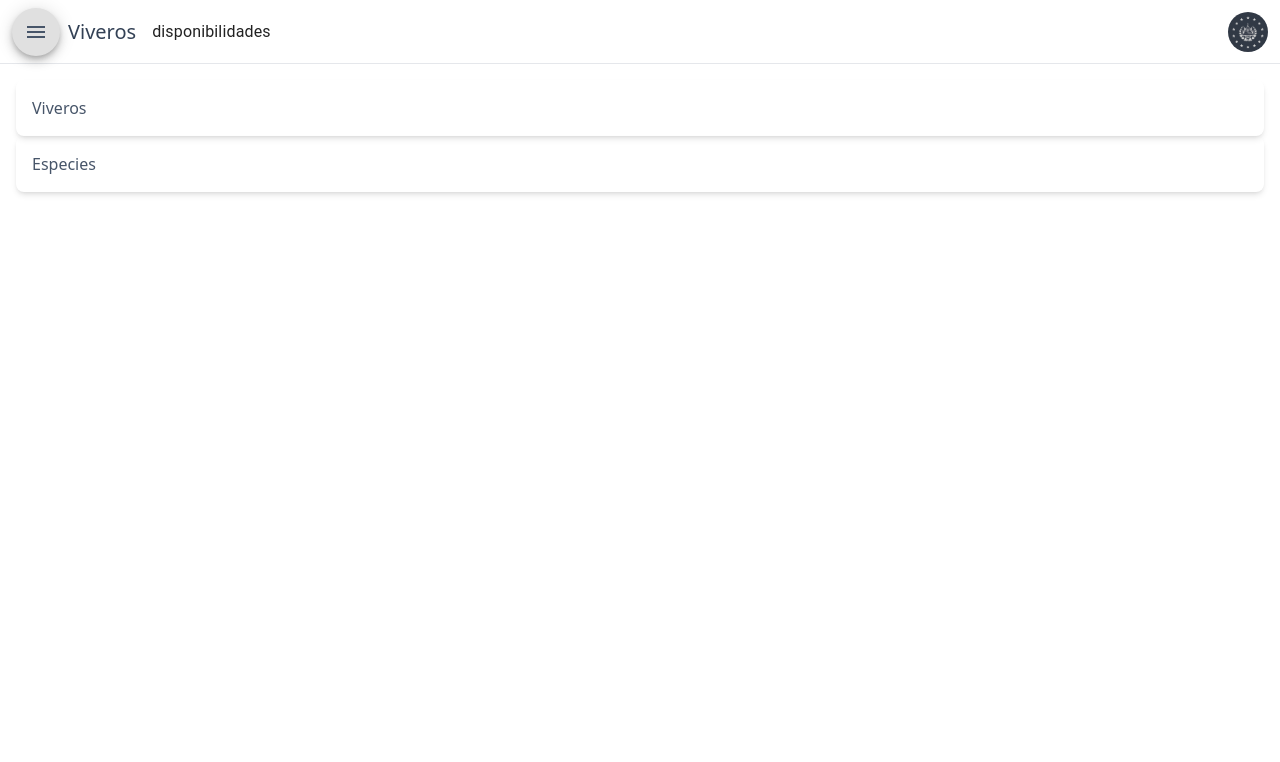
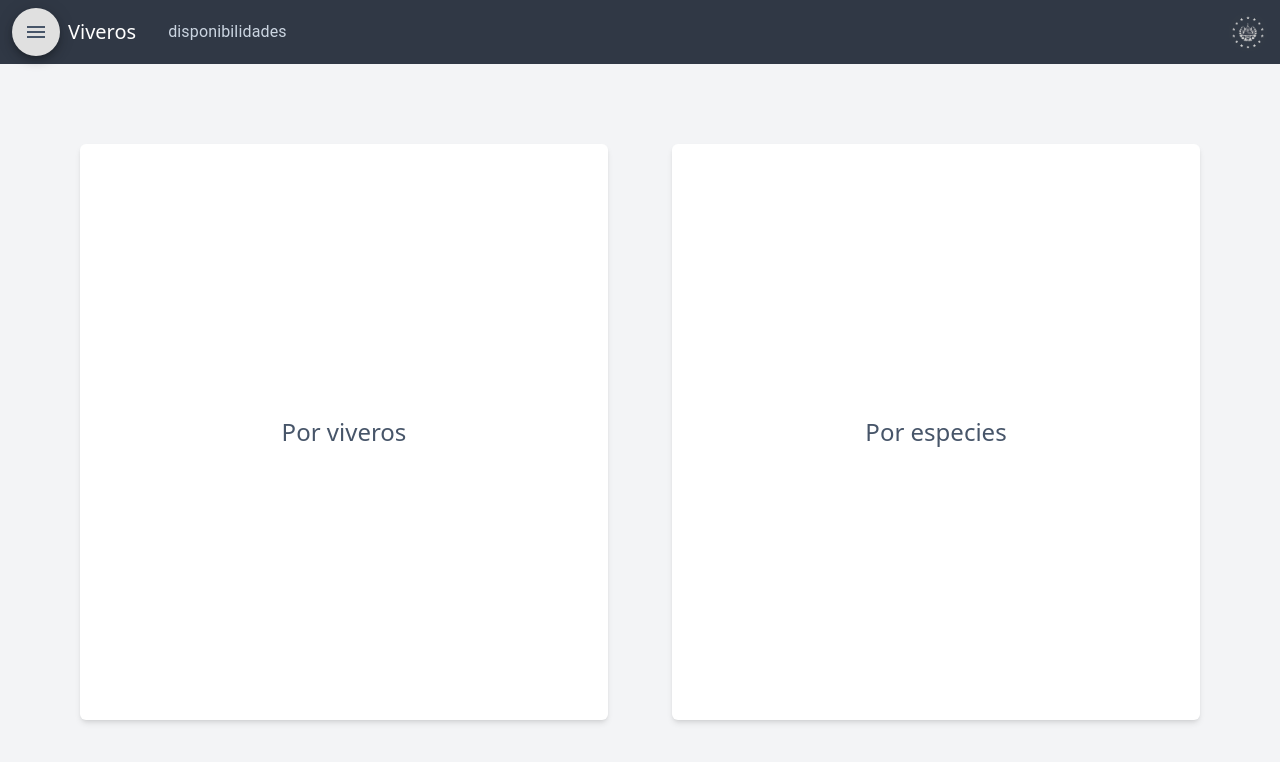
Before and after one commit to DanielParrillas/ambiente-deb-viveros, a Next.js app: page /disponibilidades in a window 1280 px wide. Shown: the top 762 px of the page. Built offline with nearby package versions, Linux system fonts and the light colour scheme.

Commit message:
charts installed

```diff
--- /dev/null
+++ b/components/chart/firtChart.tsx
@@ -0,0 +1,11 @@
+const data = [
+  { year: 2010, count: 10 },
+  { year: 2011, count: 20 },
+  { year: 2012, count: 15 },
+  { year: 2013, count: 25 },
+  { year: 2014, count: 22 },
+  { year: 2015, count: 30 },
+  { year: 2016, count: 28 },
+];
+
+export default function MyFirtChartJS() {}
--- a/components/layout/Layout.tsx
+++ b/components/layout/Layout.tsx
@@ -18,7 +18,7 @@ export default function Layout({ children }: LayoutProps) {
         <SideBar />
       </Slide> */}
 
-      <main className="text-slate-600 pt-16 w-full h-screen overflow-hidden absolute top-0 z-0">
+      <main className="text-slate-600 pt-16 w-full h-screen overflow-hidden absolute top-0 z-0 bg-gray-100">
         <div className="w-full h-full overflow-y-auto p-4">{children}</div>
       </main>
     </>
--- a/components/layout/Navbar.tsx
+++ b/components/layout/Navbar.tsx
@@ -29,13 +29,17 @@ export default function Navbar() {
       );
     }
     if (router.pathname === "/") {
-      links.push(<Typography color="text.primary">Home</Typography>);
+      links.push(<Typography className="text-slate-400">Home</Typography>);
     } else {
       namesSplit.slice(1, namesSplit.length - 1).forEach((name) => {
         acumuladorLink += "/" + name;
         console.log(acumuladorLink);
         links.push(
-          <Link key={acumuladorLink} href={acumuladorLink}>
+          <Link
+            key={acumuladorLink}
+            href={acumuladorLink}
+            className="text-slate-400"
+          >
             {name}
           </Link>
         );
@@ -45,7 +49,7 @@ export default function Navbar() {
       console.log(router.query);
       if (JSON.stringify(router.query) === "{}") {
         links.push(
-          <Typography color="text.primary">{namesSplit.pop()}</Typography>
+          <Typography className="text-slate-300">{namesSplit.pop()}</Typography>
         );
       }
     }
@@ -53,7 +57,7 @@ export default function Navbar() {
   };
 
   return (
-    <nav className="bg-white w-screen h-16 border-b flex items-center justify-between py-2 px-3 z-30 absolute">
+    <nav className="bg-marn-dark w-screen h-16 flex items-center justify-between py-2 px-3 z-30 absolute">
       <div className="flex items-center">
         <Fab
           size="medium"
@@ -63,7 +67,7 @@ export default function Navbar() {
           <MenuIcon className="text-slate-600" />
         </Fab>
         <Link href={"/"}>
-          <h1 className="ml-2 text-slate-700 text-xl mr-4">Viveros</h1>
+          <h1 className="ml-2 text-white text-xl mr-4 md:mr-8">Viveros</h1>
         </Link>
         <Breadcrumbs aria-label="breadcrumb">{listBreadcrumbs()}</Breadcrumbs>
       </div>
--- a/components/layout/SideBar.tsx
+++ b/components/layout/SideBar.tsx
@@ -23,11 +23,15 @@ const sideBarItems = [
 export default function SideBar() {
   const sideBar = useSideBarStore();
   return (
-    <div className=" h-full absolute left-0 top-0 pt-16 w-full sm:w-96  text-slate-700 z-20">
-      <List className="bg-white shadow-2xl h-full w-full py-6">
+    <div className=" h-full absolute left-0 top-0 pt-16 w-full sm:w-72  text-slate-700 z-20">
+      <List className="bg-marn-darklight shadow-2xl h-full w-full py-6">
         {sideBarItems.map((item, i) => (
           <Link key={`listLink-${i}`} href={item.url}>
-            <ListItem key={`listItem-${i}`} disablePadding>
+            <ListItem
+              key={`listItem-${i}`}
+              disablePadding
+              className="text-slate-300"
+            >
               <ListItemButton
                 key={`listItemButton-${i}`}
                 onClick={() => sideBar.cambiarVisivilidad()}
--- a/package.json
+++ b/package.json
@@ -24,9 +24,11 @@
     "eslint": "8.33.0",
     "eslint-config-next": "13.1.6",
     "next": "13.1.6",
+    "prop-types": ">=15.6.0 <16.0.0",
     "react": "18.2.0",
     "react-dom": "18.2.0",
     "react-imask": "^6.4.3",
+    "recharts": "^2.4.3",
     "swr": "^2.0.4",
     "typescript": "4.9.5",
     "zustand": "^4.3.3"
--- a/pages/disponibilidades/index.tsx
+++ b/pages/disponibilidades/index.tsx
@@ -1,16 +1,26 @@
 import Link from "next/link";
 import { useRouter } from "next/router";
 
+const createDisponiblidadLink = (url: string, label: string) => {
+  return { ulr: url, label: label };
+};
+
 export default function Disponibilidades() {
   const router = useRouter();
+  const links = [
+    createDisponiblidadLink(`${router.pathname}/viveros`, "Por viveros"),
+    createDisponiblidadLink(`${router.pathname}/especies`, "Por especies"),
+  ];
+
   return (
-    <div className="h-full flex flex-col">
-      <Link href={`${router.pathname}/viveros`}>
-        <div className="shadow-md p-4 basis-1/2 rounded-lg">Viveros</div>
-      </Link>
-      <Link href={`${router.pathname}/especies`}>
-        <div className="shadow-md p-4 rounded-lg">Especies</div>
-      </Link>
+    <div className="h-full flex flex-col md:flex-row md:p-16 gap-8 md:gap-16 p-4">
+      {links.map((link) => (
+        <div className="shadow-md grid content-center p-4 md:basis-1/2 rounded-md bg-white hover:shadow-lg">
+          <Link href={link.ulr} className="w-full h-full">
+            <p className="text-center text-2xl">{link.label}</p>
+          </Link>
+        </div>
+      ))}
     </div>
   );
 }
--- a/pages/disponibilidades/viveros/[id].tsx
+++ b/pages/disponibilidades/viveros/[id].tsx
@@ -13,13 +13,6 @@ import TableRow from "@mui/material/TableRow";
 import Paper from "@mui/material/Paper";
 
 import {
-  Autocomplete,
-  TextField,
-  FormControl,
-  InputLabel,
-  Input,
-  Button,
-  Box,
   Accordion,
   AccordionSummary,
   AccordionDetails,
@@ -27,7 +20,8 @@ import {
   Fab,
 } from "@mui/material";
 
-import ExpandMoreIcon from "@mui/icons-material/ExpandMore";
+import AddIcon from "@mui/icons-material/Add";
+
 import { useState } from "react";
 
 const fetcherDisponibilidades: Fetcher<
@@ -78,11 +72,21 @@ export default function VistaVivero() {
           <Table sx={{ minWidth: 650 }} aria-label="simple table">
             <TableHead>
               <TableRow>
-                <TableCell>Común</TableCell>
-                <TableCell>Especie</TableCell>
-                <TableCell>Fecha</TableCell>
-                <TableCell align="right">En proceso</TableCell>
-                <TableCell align="right">Disponibles</TableCell>
+                <TableCell className="bg-marn-light text-white">
+                  Común
+                </TableCell>
+                <TableCell className="bg-marn-light text-white">
+                  Especie
+                </TableCell>
+                <TableCell className="bg-marn-light text-white">
+                  Fecha
+                </TableCell>
+                <TableCell align="right" className="bg-marn-light text-white">
+                  En proceso
+                </TableCell>
+                <TableCell align="right" className="bg-marn-light text-white">
+                  Disponibles
+                </TableCell>
               </TableRow>
             </TableHead>
             <TableBody>
@@ -99,11 +103,22 @@ export default function VistaVivero() {
       <Accordion
         expanded={expanded === "panel-vivero"}
         onChange={handleExpanded("panel-vivero")}
+        className="shadow-none"
       >
         <AccordionSummary
-          expandIcon={<ExpandMoreIcon />}
+          expandIcon={
+            <Fab
+              color="primary"
+              aria-label="add"
+              size="small"
+              className="order-last shadow-none bg-blue-800"
+            >
+              <AddIcon />
+            </Fab>
+          }
           aria-controls="panel-datos-personales"
           id="panel-datos-personales"
+          className="flex justify-between"
         >
           <Typography>Vivero {!vivero ? "..." : vivero.nombre}</Typography>
         </AccordionSummary>
@@ -117,30 +132,21 @@ export default function VistaVivero() {
           <p>Direccion: {`${vivero.direccion}`}</p>
         </AccordionDetails>
       </Accordion>
-      <Accordion
-        expanded={expanded === "panel-vivero"}
-        onChange={handleExpanded("panel-vivero")}
-      >
-        <AccordionSummary
-          expandIcon={<ExpandMoreIcon />}
-          aria-controls="panel-datos-personales"
-          id="panel-datos-personales"
-        >
-          Opciones
-        </AccordionSummary>
-        <AccordionDetails>
-          <p>Mas opciones</p>
-        </AccordionDetails>
-      </Accordion>
       <TableContainer component={Paper} className="h-full">
         <Table sx={{ minWidth: 650 }} aria-label="simple table" stickyHeader>
           <TableHead className="mt-16">
             <TableRow>
-              <TableCell>Común</TableCell>
-              <TableCell>Especie</TableCell>
-              <TableCell>Fecha</TableCell>
-              <TableCell align="right">En proceso</TableCell>
-              <TableCell align="right">Disponibles</TableCell>
+              <TableCell className="bg-marn-light text-white">Común</TableCell>
+              <TableCell className="bg-marn-light text-white">
+                Especie
+              </TableCell>
+              <TableCell className="bg-marn-light text-white">Fecha</TableCell>
+              <TableCell align="right" className="bg-marn-light text-white">
+                En proceso
+              </TableCell>
+              <TableCell align="right" className="bg-marn-light text-white">
+                Disponibles
+              </TableCell>
             </TableRow>
           </TableHead>
           <TableBody>
--- a/pages/disponibilidades/viveros/index.tsx
+++ b/pages/disponibilidades/viveros/index.tsx
@@ -42,9 +42,16 @@ export default function TablaViveros() {
         <Table sx={{ minWidth: 650 }} aria-label="simple table" stickyHeader>
           <TableHead>
             <TableRow>
-              <TableCell>Nombre</TableCell>
-              <TableCell>En Proceso</TableCell>
-              <TableCell align="right">Disponibles</TableCell>
+              <TableCell className="bg-marn-light text-white">Nombre</TableCell>
+              <TableCell className="bg-marn-light text-white">
+                En Proceso
+              </TableCell>
+              <TableCell
+                align="right"
+                className="bg-marn-light text-white rounded-tr-md"
+              >
+                Disponibles
+              </TableCell>
             </TableRow>
           </TableHead>
           <TableBody>
--- a/tailwind.config.js
+++ b/tailwind.config.js
@@ -9,7 +9,15 @@ module.exports = {
     "./src/**/*.{js,ts,jsx,tsx}",
   ],
   theme: {
-    extend: {},
+    extend: {
+      colors: {
+        marn: {
+          dark: "#303845",
+          darklight: "#3c4557",
+          light: "#6b7187",
+        },
+      },
+    },
   },
   plugins: [],
 };
```
Also changed, not shown: 1 other file (tests, documents, lock files or other folders).
